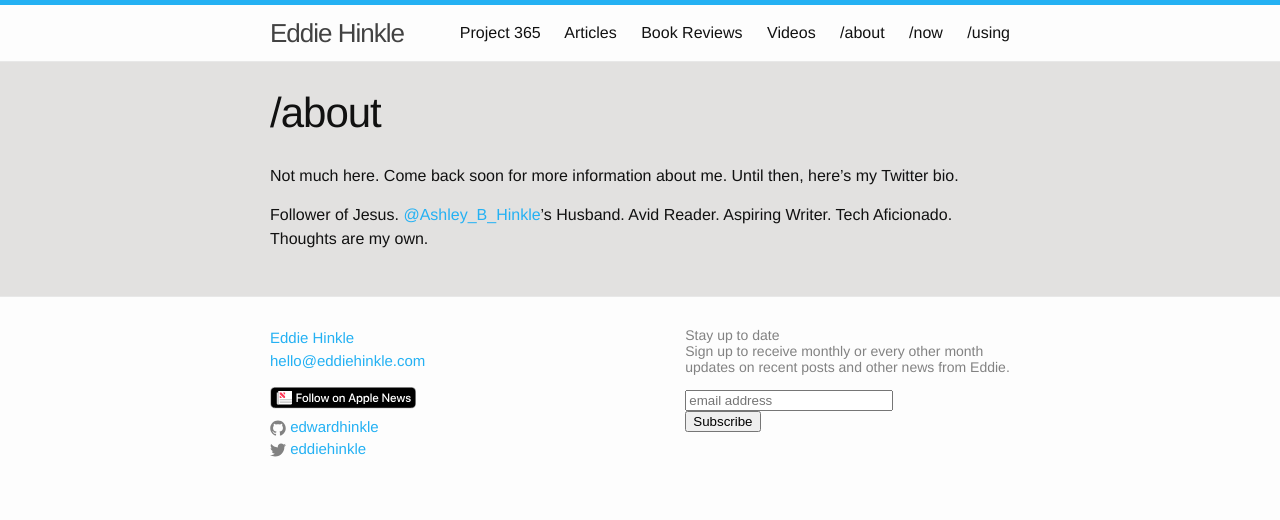
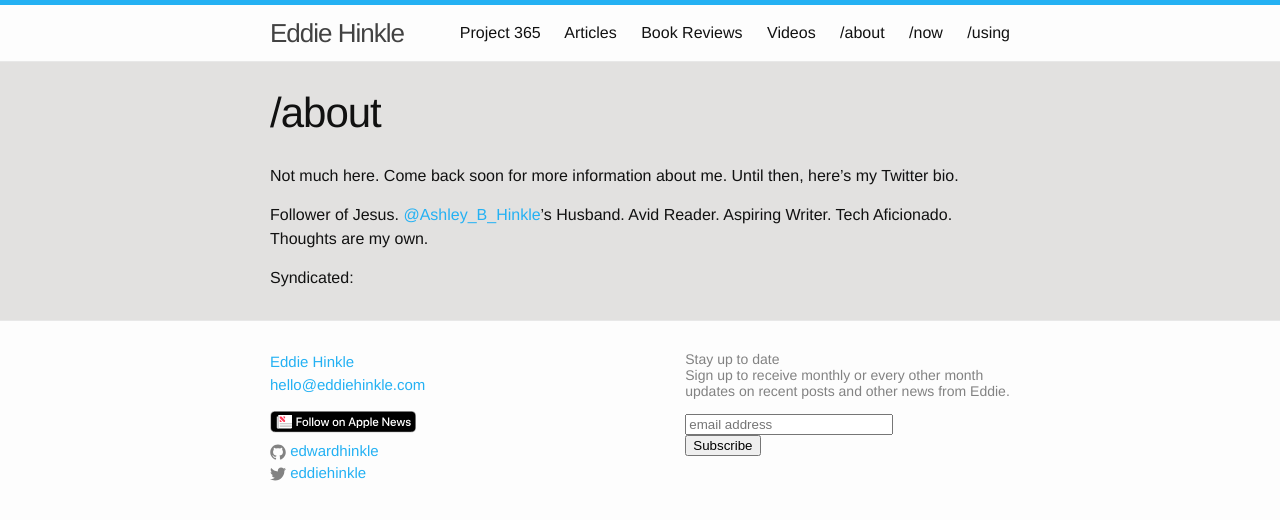
Before and after one commit to EdwardHinkle/eddie-personal, a Jekyll site: the page built from _source/about.md, in a window 1280 px wide. Shown: the top 520 px of the page. Built offline with Jekyll 4.4.1, drawn with Linux system fonts in a browser that asks for light colours; nearby versions of some CDN libraries; comment, search, counter and statistics services are not loaded.

Commit message:
Add syndication to pages

```diff
--- a/_source/_layouts/page.html
+++ b/_source/_layouts/page.html
@@ -11,4 +11,13 @@
     {{ content }}
   </div>
 
+  <footer class="">
+    Syndicated:
+    {% if page.syndication && page.syndication.length > 0 %}
+      {% for syndicated in page.syndication %}
+        <a href="{{syndicated.name}}">{{syndicated.name}}</a>
+      {% endfor %}
+    {% endif %}
+  </footer>
+
 </article>
```
